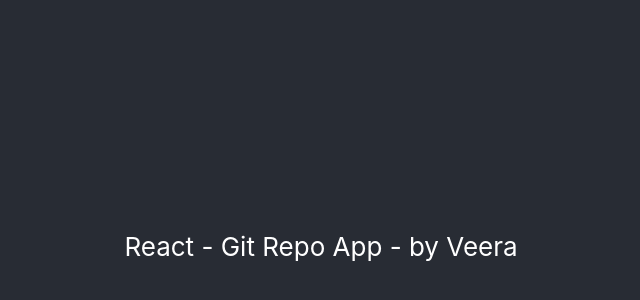
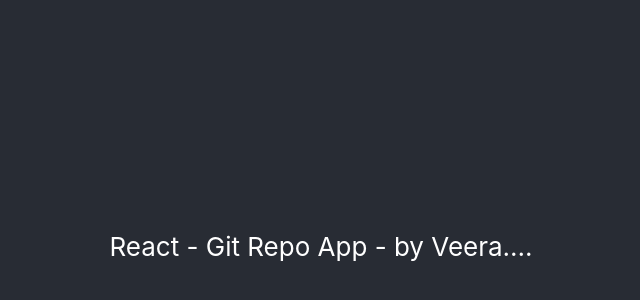
Before and after one commit to veera0108/reactrepo, a React (Create React App) app: page / in a window 1280 px wide. Shown: the part 154-454 px from the top of the page, without its empty margins (319-959 px from the left). Built offline with nearby package versions, Linux system fonts and the light colour scheme.

Commit message:
App changes

```diff
--- a/src/App.js
+++ b/src/App.js
@@ -5,7 +5,7 @@ function App() {
   return (
     <div className="App">
       <header className="App-header">
-        React - Git Repo App - by Veera
+        React - Git Repo App - by Veera....
       </header>
     </div>
   );
```
